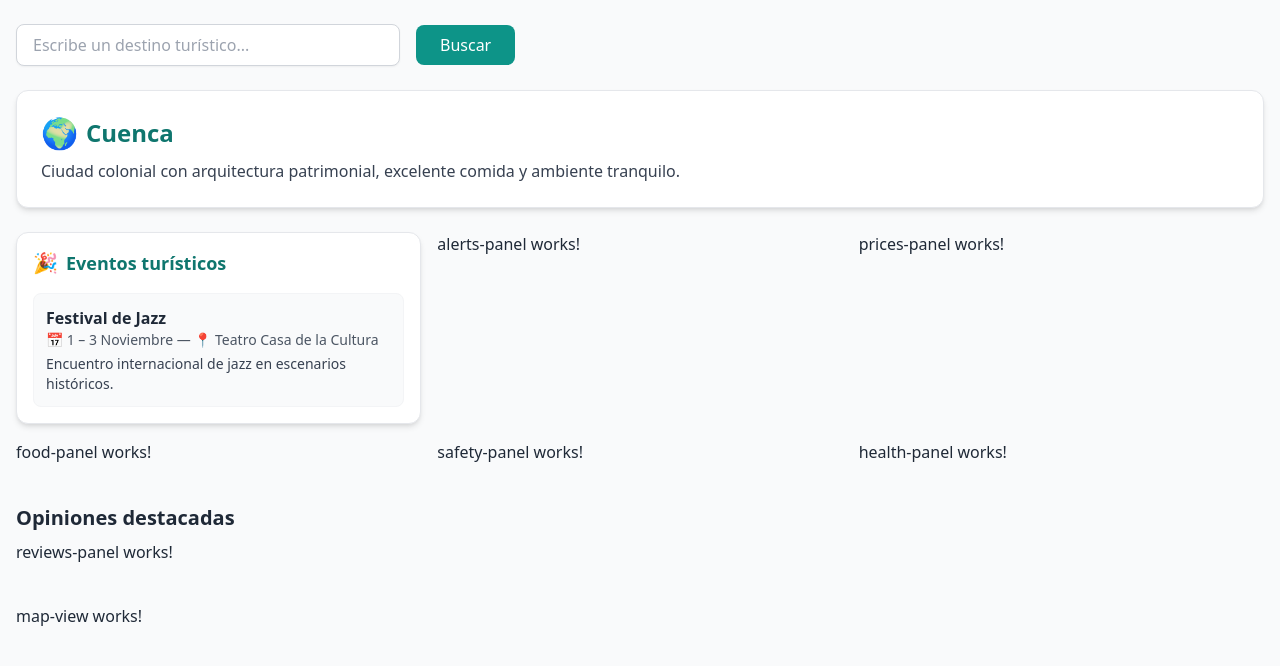
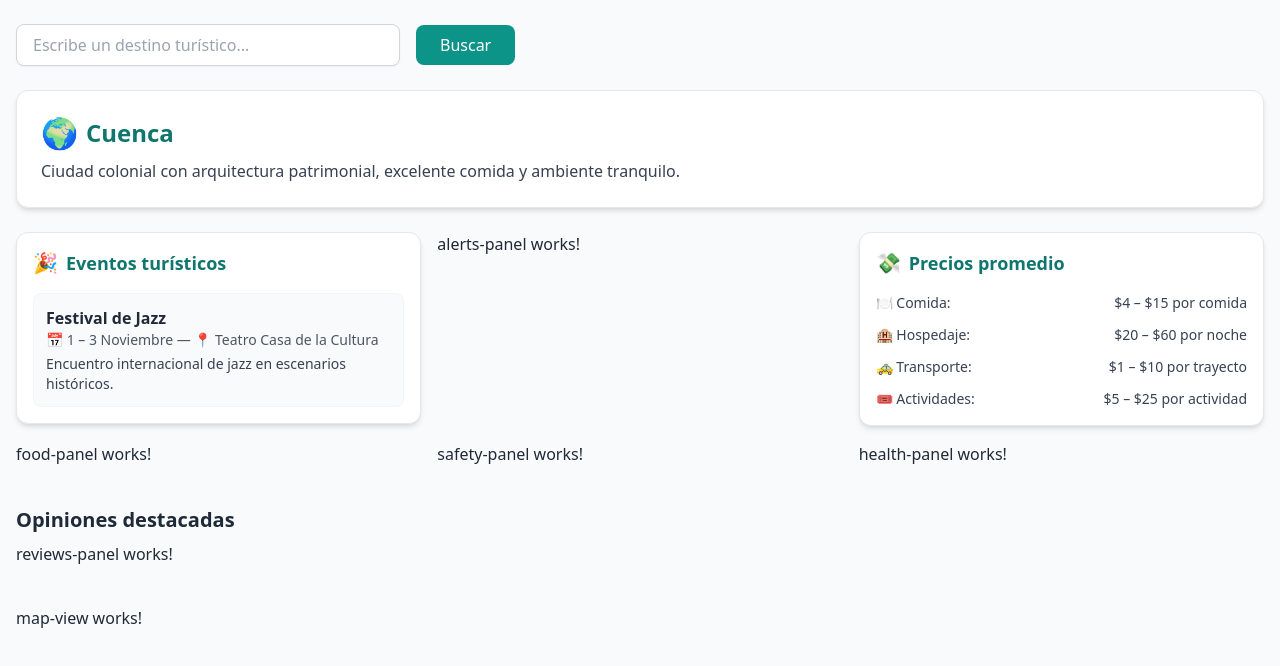
Before and after one commit to DanielCollaguazo2003/frontend-web-scraping, an Angular app: page /explore in a window 1280 px wide. Shown: the top 666 px of the page. Built offline with nearby package versions, Linux system fonts and the light colour scheme.

Commit message:
feat: panel de precios aproximados

```diff
--- a/src/app/features/explore/components/prices-panel/prices-panel.component.html
+++ b/src/app/features/explore/components/prices-panel/prices-panel.component.html
@@ -1 +1,28 @@
-<p>prices-panel works!</p>
+<div class="bg-white rounded-xl shadow-md border border-gray-200 p-4">
+  <h3 class="text-lg font-semibold text-teal-700 mb-4 flex items-center gap-2">
+    <span class="text-xl">💸</span> Precios promedio
+  </h3>
+
+  <div *ngIf="prices; else noPrices" class="space-y-3">
+    <div class="flex justify-between text-sm text-gray-700">
+      <span>🍽️ Comida:</span>
+      <span>{{ prices.food }}</span>
+    </div>
+    <div class="flex justify-between text-sm text-gray-700">
+      <span>🏨 Hospedaje:</span>
+      <span>{{ prices.accommodation }}</span>
+    </div>
+    <div class="flex justify-between text-sm text-gray-700">
+      <span>🚕 Transporte:</span>
+      <span>{{ prices.transport }}</span>
+    </div>
+    <div class="flex justify-between text-sm text-gray-700">
+      <span>🎟️ Actividades:</span>
+      <span>{{ prices.activities }}</span>
+    </div>
+  </div>
+
+  <ng-template #noPrices>
+    <p class="text-sm text-gray-500 italic">No se encontraron datos de precios para este destino.</p>
+  </ng-template>
+</div>
--- a/src/app/features/explore/components/prices-panel/prices-panel.component.ts
+++ b/src/app/features/explore/components/prices-panel/prices-panel.component.ts
@@ -1,10 +1,44 @@
-import { Component } from '@angular/core';
-
+import { Component, Input, OnChanges, SimpleChanges } from '@angular/core';
+interface PriceData {
+  food: string;
+  accommodation: string;
+  transport: string;
+  activities: string;
+}
 @Component({
   selector: 'app-prices-panel',
   templateUrl: './prices-panel.component.html',
   styleUrls: ['./prices-panel.component.scss']
 })
-export class PricesPanelComponent {
+export class PricesPanelComponent implements OnChanges {
+  @Input() location: string = '';
+  prices: PriceData | null = null;
 
+  ngOnChanges(changes: SimpleChanges): void {
+    if (changes['location'] && this.location) {
+      this.loadMockPrices(this.location);
+    }
+  }
+
+  private loadMockPrices(location: string) {
+    const lower = location.toLowerCase();
+
+    if (lower.includes('quito')) {
+      this.prices = {
+        food: '$5 – $20 por comida',
+        accommodation: '$25 – $80 por noche',
+        transport: '$1 – $15 por trayecto',
+        activities: '$5 – $30 por actividad'
+      };
+    } else if (lower.includes('cuenca')) {
+      this.prices = {
+        food: '$4 – $15 por comida',
+        accommodation: '$20 – $60 por noche',
+        transport: '$1 – $10 por trayecto',
+        activities: '$5 – $25 por actividad'
+      };
+    } else {
+      this.prices = null;
+    }
+  }
 }
--- a/src/app/features/explore/pages/explore-page/explore-page.component.html
+++ b/src/app/features/explore/pages/explore-page/explore-page.component.html
@@ -10,7 +10,7 @@
   <div class="mt-6 grid gap-4 md:grid-cols-2 lg:grid-cols-3">
     <app-events-panel [location]="selectedLocation"></app-events-panel>
     <app-alerts-panel></app-alerts-panel>
-    <app-prices-panel></app-prices-panel>
+    <app-prices-panel [location]="selectedLocation"></app-prices-panel>
     <app-food-panel></app-food-panel>
     <app-safety-panel></app-safety-panel>
     <app-health-panel></app-health-panel>
```
